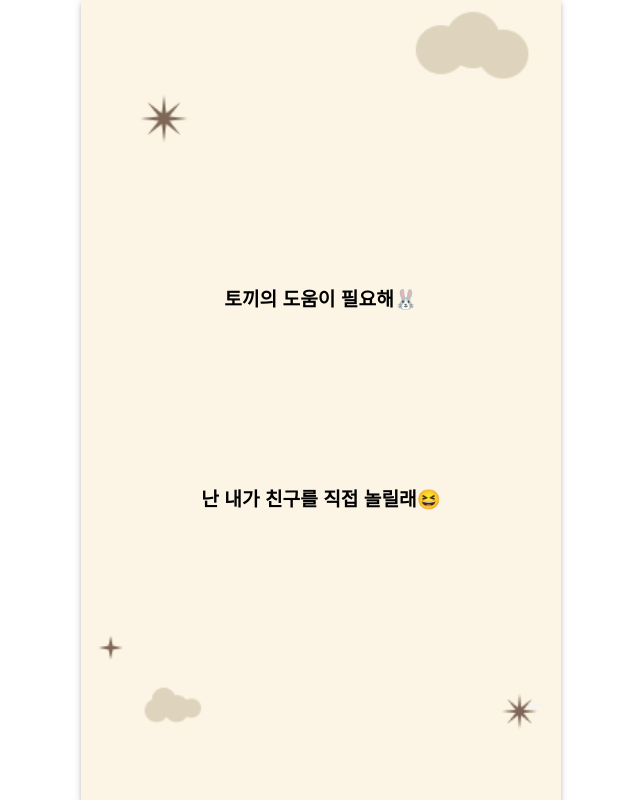
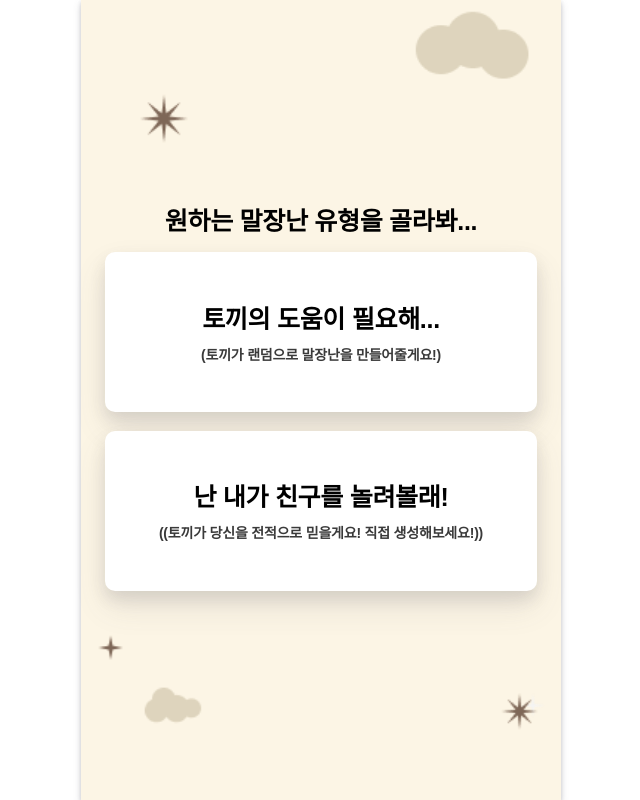
Before and after one commit to pagers-org/here-your-duckdam, a Next.js app: page /select in a window 1280 px wide. Shown: the whole page, without its empty margins (319-959 px from the left). Built offline with nearby package versions, Linux system fonts and the light colour scheme; no server answers.

Commit message:
chore: 선택 화면 버튼으로 클릭 범위 넓힘

```diff
--- a/components/result/Card.tsx
+++ b/components/result/Card.tsx
@@ -9,7 +9,7 @@ const Card = ({ children }: Item) => {
 
 export default Card;
 
-const StyledCard = styled.div`
+export const StyledCard = styled.div`
     background-color: ${({ theme }) => theme.color.background.message};
     box-shadow: ${({ theme }) => theme.shadow.dp_4};
     width: 90%;
--- a/pages/custom/index.tsx
+++ b/pages/custom/index.tsx
@@ -1,8 +1,9 @@
-import { StyledCard } from '@components/result/Card';
 import styled from '@emotion/styled';
-import useCustomMessage from '@shared/hooks/useCustomMessage';
 import axios from 'axios';
 import { useRouter } from 'next/router';
+
+import { StyledCard } from '@/components/result/Card';
+import useCustomMessage from '@/shared/hooks/useCustomMessage';
 
 const Custom = () => {
     const router = useRouter();
--- a/pages/select/index.tsx
+++ b/pages/select/index.tsx
@@ -1,16 +1,30 @@
 import styled from '@emotion/styled';
 import Link from 'next/link';
+
+import { Description, Title } from '@/components/common';
 
 const Select = () => {
     return (
         <>
             <Wrapper>
-                <Selection>
-                    <Link href="/attitude">토끼의 도움이 필요해🐰</Link>
-                </Selection>
-                <Selection>
-                    <Link href="/custom">난 내가 친구를 직접 놀릴래😆</Link>
-                </Selection>
+                <Title>원하는 말장난 유형을 골라봐...</Title>
+                <Link href="/attitude">
+                    <Selection>
+                        <Title>토끼의 도움이 필요해...</Title>
+                        <Description>
+                            (토끼가 랜덤으로 말장난을 만들어줄게요!)
+                        </Description>
+                    </Selection>
+                </Link>
+                <Link href="/custom">
+                    <Selection>
+                        <Title>난 내가 친구를 놀려볼래!</Title>
+                        <Description>
+                            ((토끼가 당신을 전적으로 믿을게요! 직접
+                            생성해보세요!))
+                        </Description>
+                    </Selection>
+                </Link>
             </Wrapper>
         </>
     );
@@ -27,16 +41,17 @@ const Wrapper = styled.div`
     justify-content: space-around;
 `;
 
-const Selection = styled.div`
+const Selection = styled.button`
     width: 90%;
     height: 40%;
-    border-radius: 5px;
+    border-radius: 10px;
     display: flex;
+    flex-direction: column;
     justify-content: center;
     align-items: center;
     font-size: 1.2rem;
     font-weight: bold;
     word-break: break-all;
-    background-color: ${({ theme }) => theme.color.orange};
-    box-shadow: ${({ theme }) => theme.shadow.layout};
+    background-color: ${({ theme }) => theme.color.background.white};
+    box-shadow: ${({ theme }) => theme.shadow.dp_16};
 `;
```
